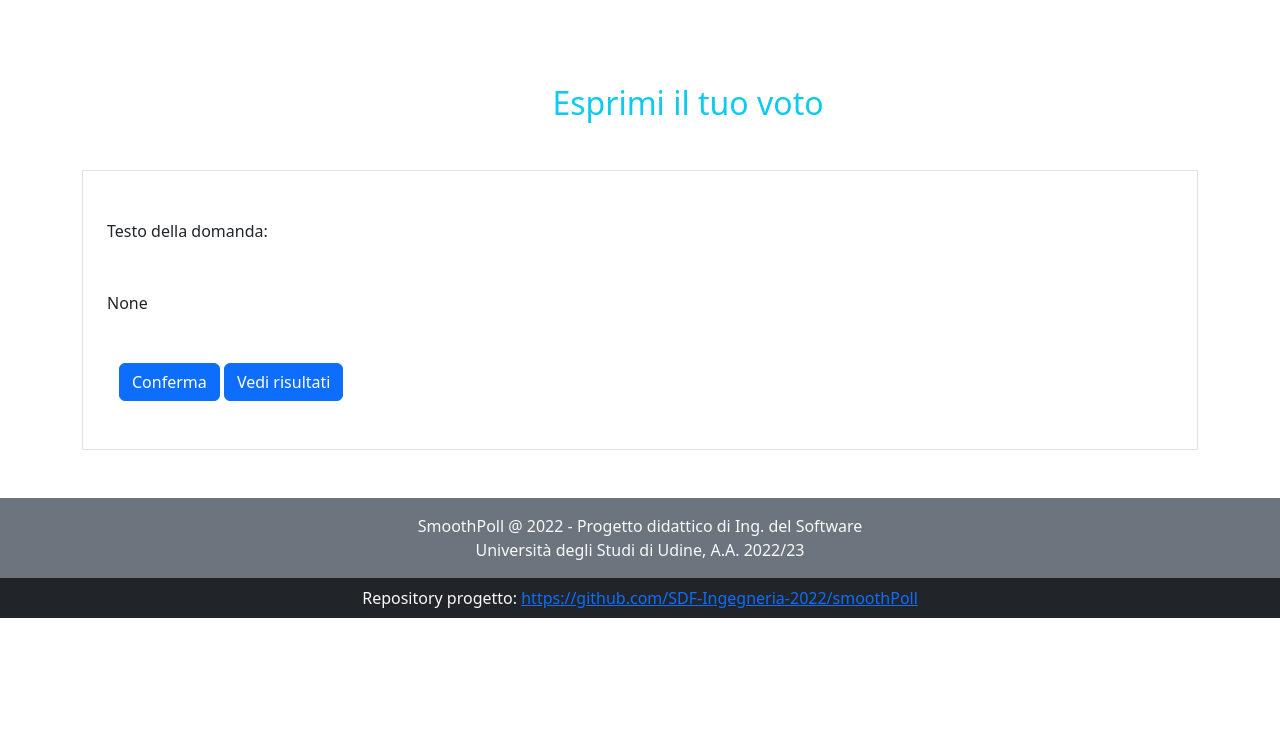
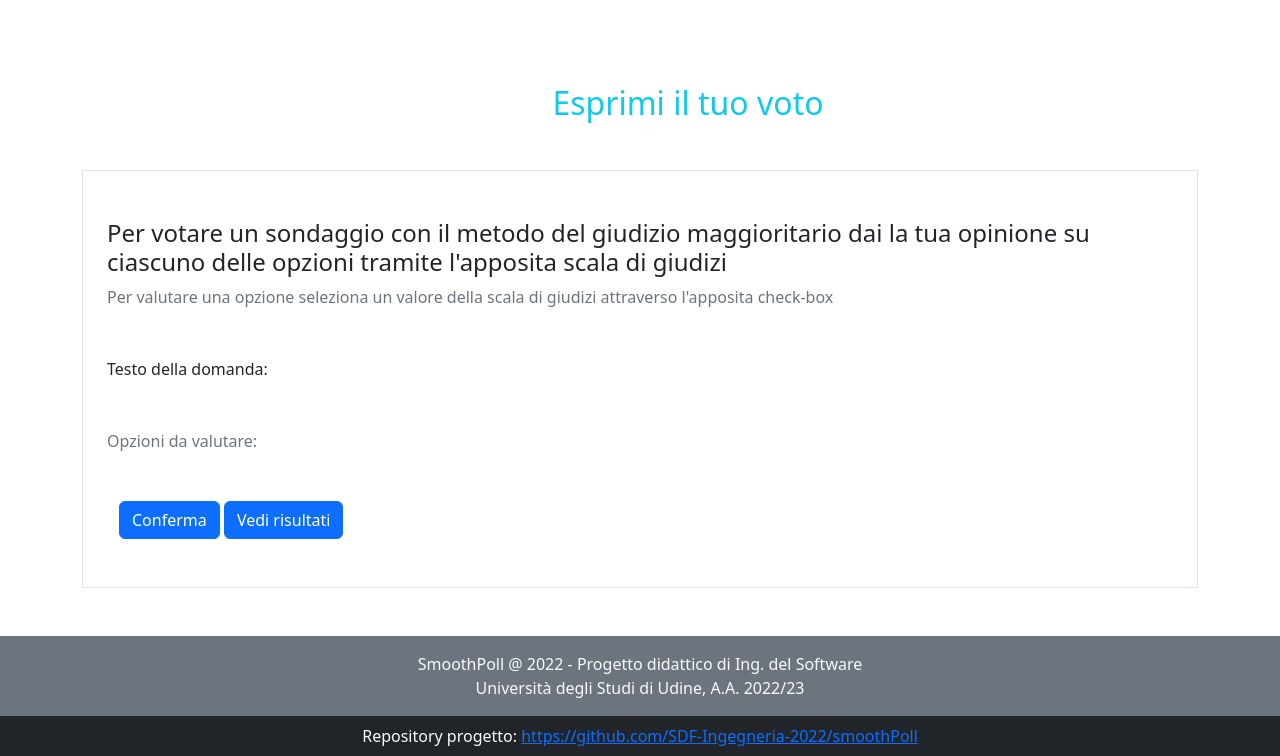
Before and after one commit to SDF-Ingegneria-2022/smoothPoll, a Django app: page /sondaggi/dummy/maggioritario/ in a window 1280 px wide. Shown: the part 321-1077 px from the top of the page. Before the commit the page ends 939 px from the top, so only its background shows below. Run offline with Django 4.2, Linux system fonts and the light colour scheme; data that the repository does not hold is empty; parts of the project's set-up code (start-up, migrations or seed data) failed here and were passed over; some libraries are stand-ins or nearby versions.

Commit message:
fix: majority vote page html

```diff
--- a/polls/templates/polls/majority-vote.html
+++ b/polls/templates/polls/majority-vote.html
@@ -11,6 +11,14 @@
 <div class="container border">
 
     <div class="container mt-5 mb-5">
+        <h4 class="text-dark">Per votare un sondaggio con il metodo del giudizio maggioritario
+            {% comment %} (<a href="https://youtu.be/J_UJ19t5vuY" target="_blank">metodo del voto maggioritario</a>) {% endcomment %}
+            dai la tua opinione su ciascuno delle opzioni tramite l'apposita scala di giudizi </h4>
+        <p class="text-secondary">Per valutare una opzione seleziona un valore della scala di giudizi
+            attraverso l'apposita check-box </p>
+    </div>
+
+    <div class="container mt-5 mb-5">
         <p class="mb-0">Testo della domanda: </p>
         <h3>{{ poll.question }}</h3>
     </div>
@@ -20,52 +28,46 @@
 
             {% csrf_token %}
             {# Form Options #}
-            <p>{{poll}}</p>
-            <p>{{poll.options}}</p>
+            <p class="text-secondary">Opzioni da valutare: </p>
             <div class="container m-3">
                 {% for option in poll.options %}
-                    <div class="form-check m-2">
+                    <div class="form-check m-2 pb-5">
                         <div class="row">
                             <p class="fw-bold">
                                 {{option.value}}
                             </p>
                             <div class="col">
-                                <p>pessimo</p>
-                            </div>
-                            <div class="col">
                                 <div class="form-check form-check-inline">
-                                    <input class="form-check-input" type="radio" name="{{option.value}}" id="inlineRadio1" value="option1">
-                                    <label class="form-check-label" for="inlineRadio1">1</label>
+                                    <input class="form-check-input" type="radio" name="{{option.value}}" id="inlineRadio1" value="1">
+                                    <label class="form-check-label" for="inlineRadio1">Pessimo</label>
                                 </div>
                             </div>
                             <div class="col">
                                 <div class="form-check form-check-inline">
-                                    <input class="form-check-input" type="radio" name="{{option.value}}" id="inlineRadio2" value="option2">
-                                    <label class="form-check-label" for="inlineRadio2">2</label>
+                                    <input class="form-check-input" type="radio" name="{{option.value}}" id="inlineRadio2" value="2">
+                                    <label class="form-check-label" for="inlineRadio2">Insufficiente</label>
                                 </div>
                             </div>
                             <div class="col">
                                 <div class="form-check form-check-inline">
-                                    <input class="form-check-input" type="radio" name="{{option.value}}" id="inlineRadio3" value="option3">
-                                    <label class="form-check-label" for="inlineRadio3">3</label>
+                                    <input class="form-check-input" type="radio" name="{{option.value}}" id="inlineRadio3" value="3">
+                                    <label class="form-check-label" for="inlineRadio3">Sufficiente</label>
                                 </div>
                             </div>
                             <div class="col">
                                 <div class="form-check form-check-inline">
-                                    <input class="form-check-input" type="radio" name="{{option.value}}" id="inlineRadio3" value="option4">
-                                    <label class="form-check-label" for="inlineRadio3">4</label>
+                                    <input class="form-check-input" type="radio" name="{{option.value}}" id="inlineRadio3" value="4">
+                                    <label class="form-check-label" for="inlineRadio3">Buono</label>
                                 </div>
                             </div>
                             <div class="col">
                                 <div class="form-check form-check-inline">
-                                    <input class="form-check-input" type="radio" name="{{option.value}}" id="inlineRadio3" value="option5">
-                                    <label class="form-check-label" for="inlineRadio3">5</label>
+                                    <input class="form-check-input" type="radio" name="{{option.value}}" id="inlineRadio3" value="5">
+                                    <label class="form-check-label" for="inlineRadio3">Ottimo</label>
                                 </div>
                             </div>
-                            <div class="col">
-                                <p>ottimo</p>
                         </div>
-                        </div>
+                        <hr />
                     </div>
                 {% endfor %}
 
```
Lines whose indentation alone changed are shown as unchanged.
